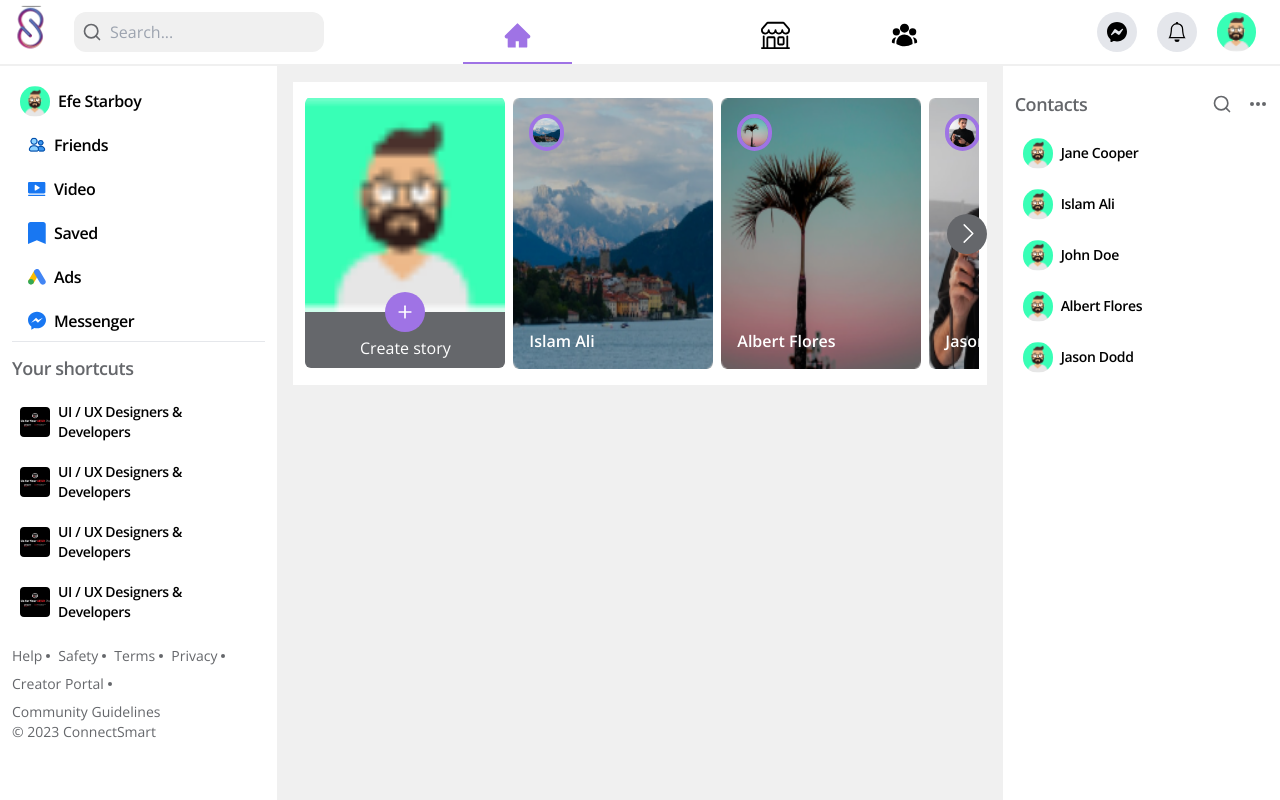
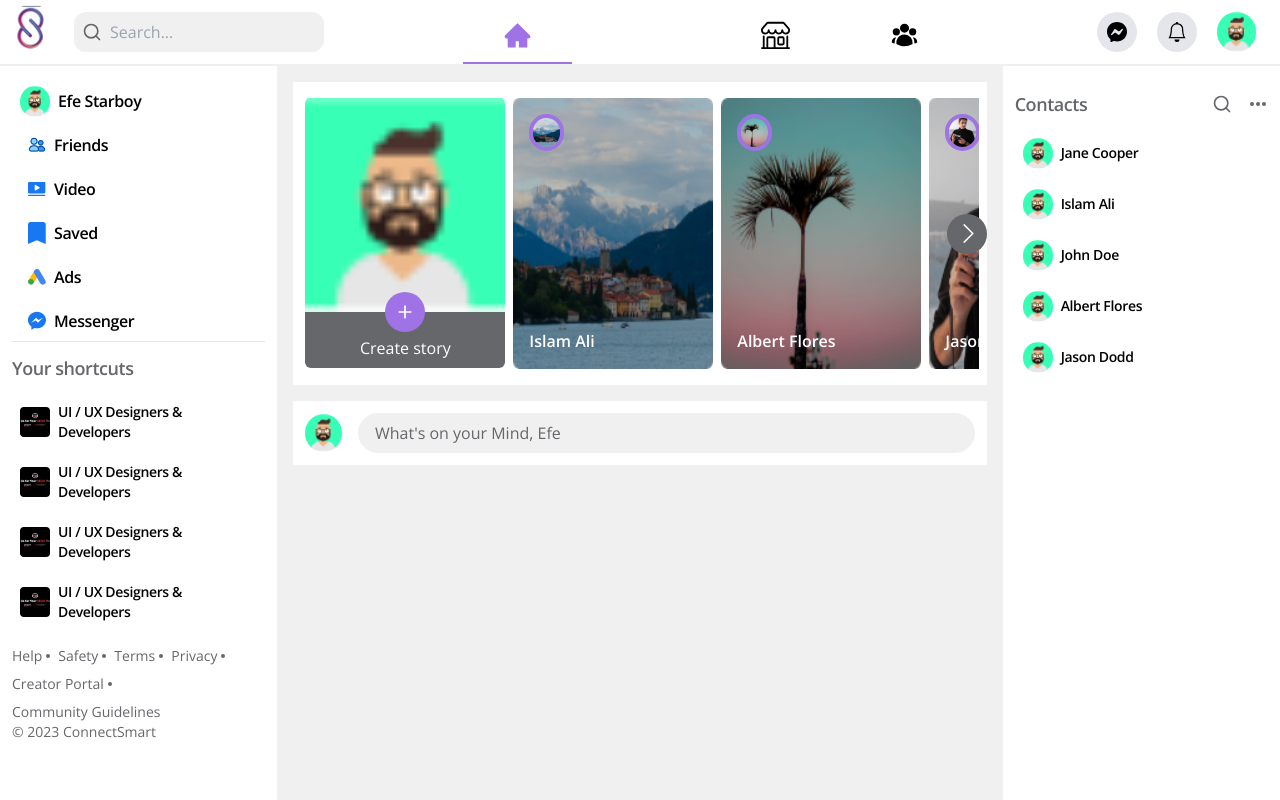
Before and after one commit to asiughuslyvesterobus/social_app, a Next.js app in the folder client/: page / in a window 1280 px wide. Built offline with nearby package versions, Linux system fonts and the light colour scheme; some icons are missing.

Commit message:
working on create story modal

```diff
--- a/client/components/CreatePostCard.tsx
+++ b/client/components/CreatePostCard.tsx
@@ -1,7 +1,21 @@
+import { RiLiveLine } from "react-icons/ri";
+import { MdOutlinePhotoLibrary } from "react-icons/md";
+import { LiaLaugh } from "react-icons/lia";
+import Image from "next/image";
+
 const CreatePostCard = () => {
   return (
     <div className="w-full bg-white p-3 flex flex-col items-start justify-start">
-      <div></div>
+      <div className="w-full flex items-center justify-start gap-4">
+        <Image
+          src="/img/avatar.png"
+          alt="User_profile"
+          width={40}
+          height={40}
+          className="rounded-full"
+        />
+        <input type="text" placeholder="What's on your Mind, Efe" className="w-full bg-bodybg h-10 outline-none border border-bodybg focus:border-primary transition-all px-4 text-base font-normal text-basegray placeholder:text-basegray rounded-full" />
+      </div>
       <div></div>
     </div>
   );
--- a/client/components/index.tsx
+++ b/client/components/index.tsx
@@ -1,3 +1,4 @@
+import CreatePostCard from "./CreatePostCard";
 import Footer from "./Footer";
 import LeftSidebar from "./LeftSidebar";
 import Navbar from "./Navbar";
@@ -6,5 +7,13 @@ import RightSidebar from "./RightSidebar";
 import Stories from "./Stories";
 import StoryCard from "./StoryCard";
 
-
-export { Navbar, RightSidebar, LeftSidebar, Footer, PostCard, StoryCard,Stories };
+export {
+  Navbar,
+  RightSidebar,
+  LeftSidebar,
+  Footer,
+  PostCard,
+  StoryCard,
+  Stories,
+  CreatePostCard,
+};
--- a/client/pages/index.tsx
+++ b/client/pages/index.tsx
@@ -1,5 +1,10 @@
 import MainLayout from "@/layout/MainLayout";
-import { LeftSidebar, RightSidebar, Stories } from "@/components";
+import {
+  CreatePostCard,
+  LeftSidebar,
+  RightSidebar,
+  Stories,
+} from "@/components";
 
 const Homepage = () => {
   return (
@@ -10,7 +15,7 @@ const Homepage = () => {
         </div>
         <div className="lg:flex-[2] w-full h-screen overflow-y-auto scrollbar-hide p-4 flex flex-col items-start justify-start gap-4">
           <Stories />
-
+          <CreatePostCard />
         </div>
         <div className="lg:flex-[0.8] hidden lg:flex">
           <RightSidebar />
```
